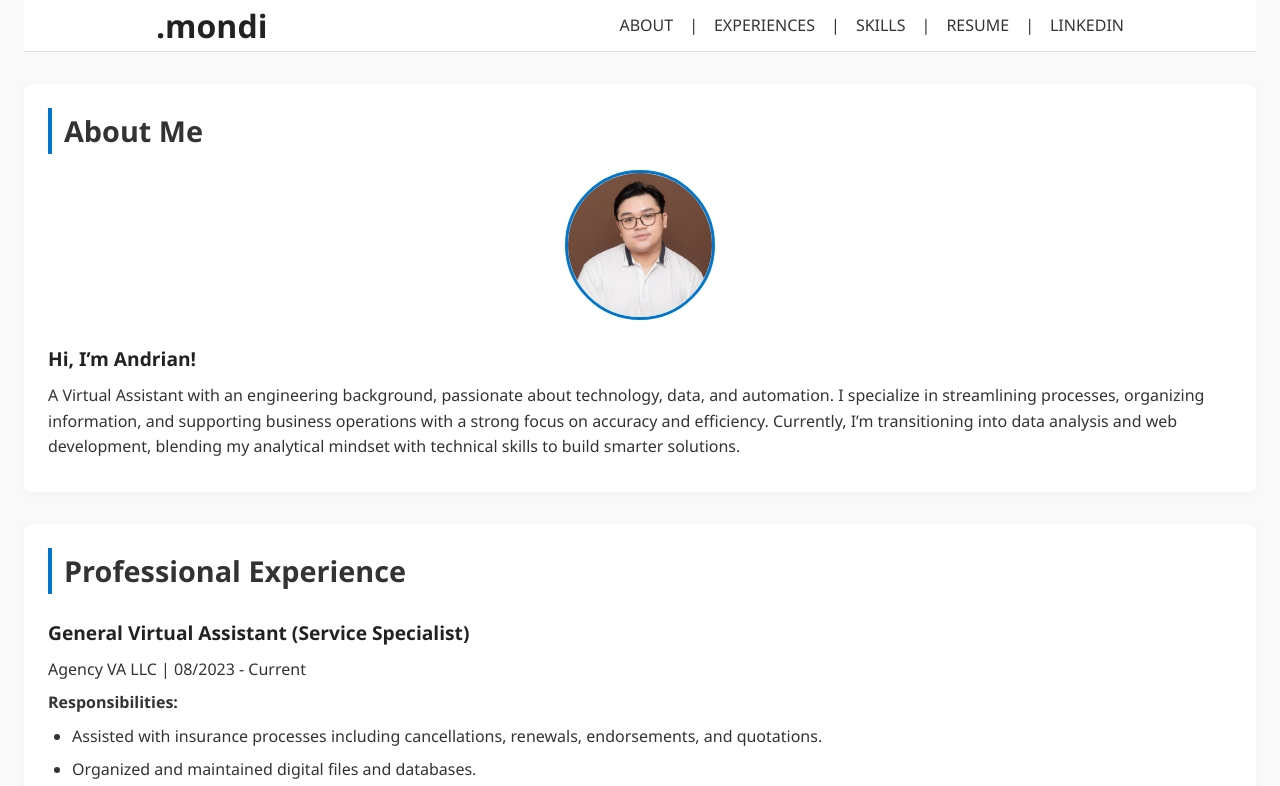
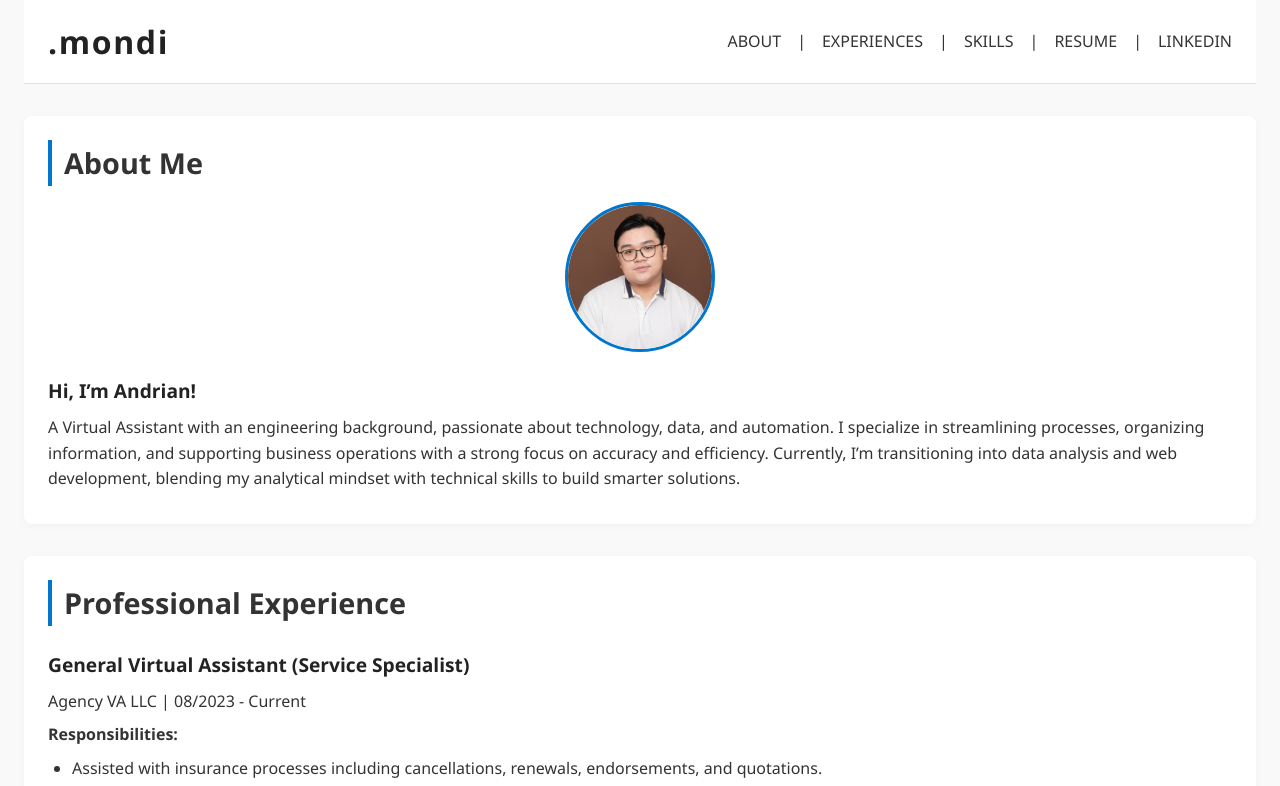
Before and after one commit to Eigenlichts/Sample-CV-Portfolio, a plain HTML site: page index.html in a window 1280 px wide. Shown: the top 786 px of the page. Drawn offline with Linux system fonts and the light colour scheme.

Commit message:
Changes in codes

```diff
--- a/index.html
+++ b/index.html
@@ -29,7 +29,7 @@
 
         <section id="about">
             <h2>About Me</h2>
-            <img src="/my resume/its-me.png" alt="Profile Picture" width="150" height="auto">
+            <img src="my resume/its-me.png" alt="Profile Picture" width="150" height="auto">
             <h3>Hi, I’m Andrian!</h3>
             <p>A Virtual Assistant with an engineering background, passionate about technology, data, and automation. I specialize in streamlining processes, organizing information, and supporting business operations with a strong focus on accuracy and efficiency. Currently, I’m transitioning into data analysis and web development, blending my analytical mindset with technical skills to build smarter solutions.</p>
         </section>
--- a/styles.css
+++ b/styles.css
@@ -16,27 +16,33 @@ body {
 /* Navigation Bar */
 header {
     background-color: #fff;
-    padding: 1.rem 0;
+    padding: 1rem 0;
     border-bottom: 1px solid #ddd;
+    width: 100%;
+    position: sticky;
+    top: 0;
+    left: 0;
+    z-index: 100;
 }
 
 .header-container {
     display: flex;
     justify-content: space-between;
     align-items: center;
-    max-width: 1000px;
-    margin: 0 auto;
-    padding: 0 1rem;
+    width: 100%;
+    max-width: none;
+    margin: 0;
+    padding: 0 1.5rem;
 }
 
-.header-container h1 {
+.header-container .logo {
     font-size: 2rem;
     color: #222;
-    margin: 0;
+    font-weight: bold;
+    letter-spacing: 0.05em;
 }
 
 nav {
-    text-align: right;
     display: flex;
     gap: 1rem;
     font-weight: 500;
```
